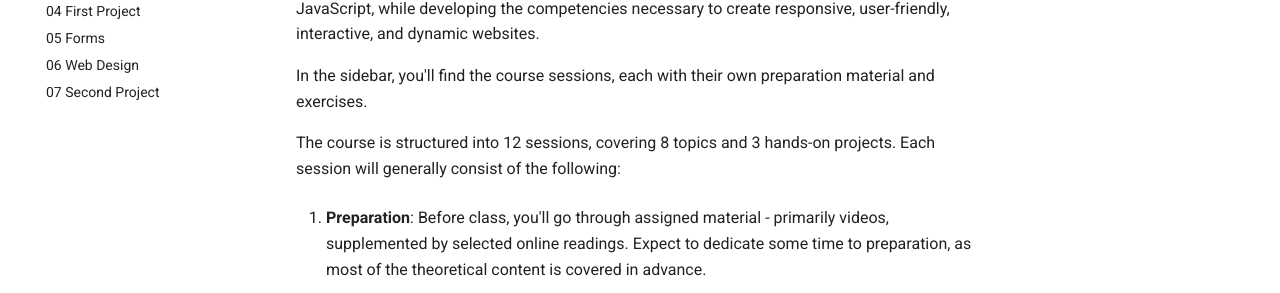
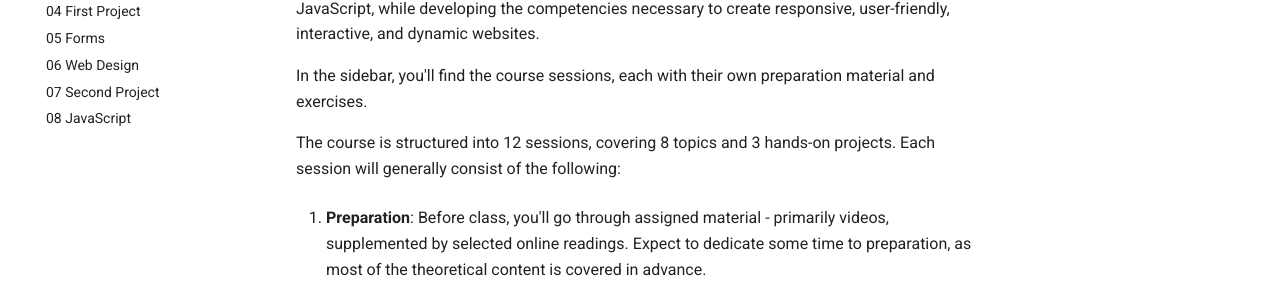
Before and after one commit to KasperKnop/WEB1, an MkDocs documentation site: the page built from docs/index.md, in a window 1280 px wide. Shown: the part 235-528 px from the top of the page. Built offline with MkDocs 1.6.1 and Material for MkDocs 9.7.7, drawn with Linux system fonts in a browser that asks for light colours.

Commit message:
mario reverse

```diff
--- a/mkdocs.yml
+++ b/mkdocs.yml
@@ -42,7 +42,7 @@ nav:
     - "05 Forms": 05-forms.md
     - "06 Web Design": 06-web-design.md
     - "07 Second Project": 07-second-project.md
-    # - "08 JavaScript": 08-javascript.md
+    - "08 JavaScript": 08-javascript.md
     # - "09 Browser APIs": 09-browser-apis.md
     # - "10 Third Project": 10-third-project.md
     # - "11 Fetching Data": 11-fetching-data.md
```
Also changed, not shown: resources/mario-reverse.gif (renamed from resources/mario.gif).
